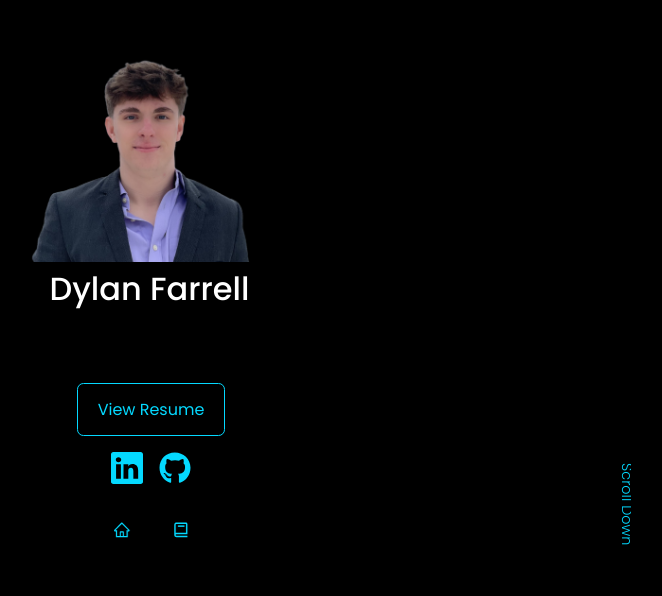
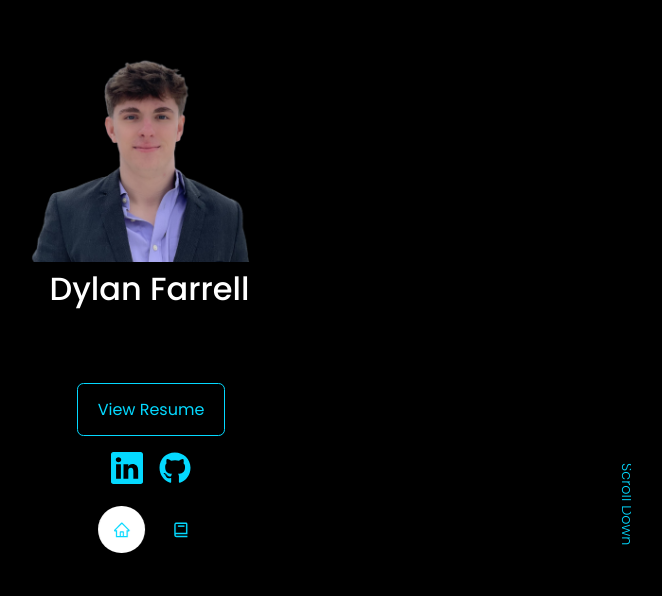
Before and after one commit to Swoopi/Portfolio, a React (Create React App) app: page / in a window 1280 px wide. Shown: the part 204-800 px from the top of the page, without its empty margins (489-1151 px from the left). Built offline with nearby package versions, Linux system fonts and the light colour scheme.

Commit message:
Fixed Navbar

```diff
--- a/src/components/nav/Nav.jsx
+++ b/src/components/nav/Nav.jsx
@@ -1,20 +1,23 @@
-import React from 'react'
-import './nav.css'
-import {AiOutlineHome} from 'react-icons/ai'
-
-import {BiBook} from 'react-icons/bi'
-import {useState} from 'react'
+import React from 'react';
+import './nav.css';
+import {AiOutlineHome} from 'react-icons/ai';
+import {BiBook} from 'react-icons/bi';
+import { useState } from 'react';
 
 const Nav = () => {
-  const[activeNav, setActiveNav] = useState('#')
+  const[activeNav, setActiveNav] = useState('');
+
+  const handleNavigation = (nav) => {
+    setActiveNav(nav);
+    window.location.hash = nav;
+  }
+
   return (
     <nav>
-      <a href="#header" onClick={() => setActiveNav('#header')} className={activeNav === '#header' ? 'active': ''}><AiOutlineHome/></a>
-      <a href="#experience" onClick={() => setActiveNav('#experience')} className={activeNav === '#experience' ? 'active' : ''}><BiBook/></a>
-
-
+      <a onClick={() => handleNavigation('')} className={activeNav === '' ? 'active': ''}><AiOutlineHome/></a>
+      <a onClick={() => handleNavigation('experience')} className={activeNav === 'experience' ? 'active' : ''}><BiBook/></a>
     </nav>
-  )
+  );
 }
 
-export default Nav
+export default Nav;
```
